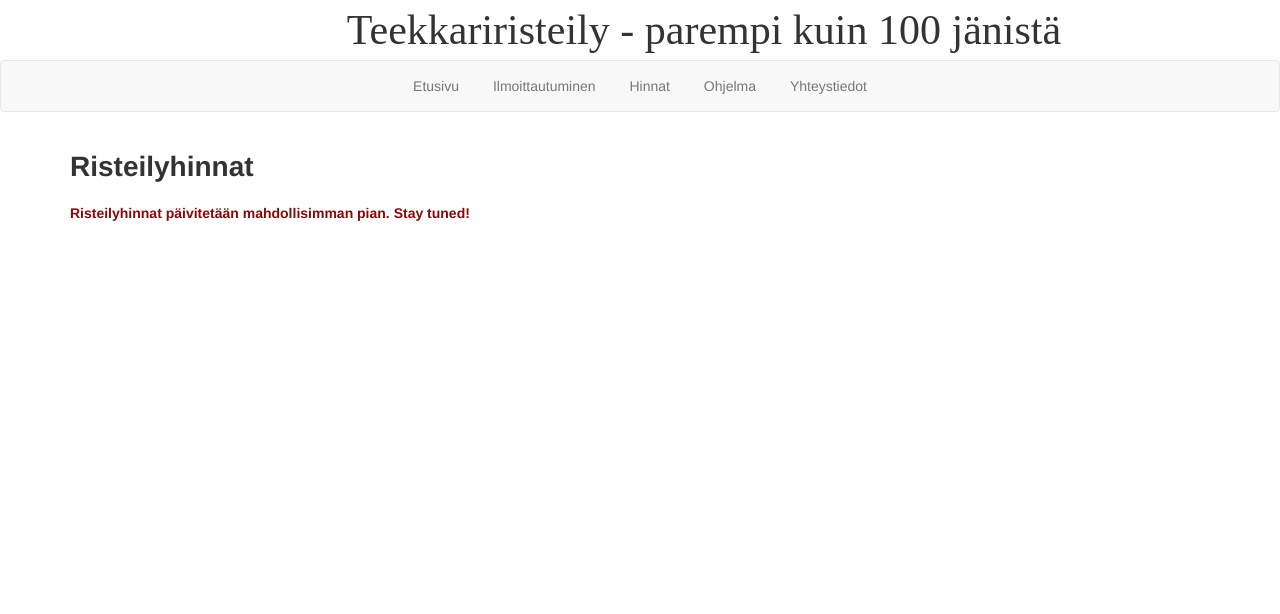
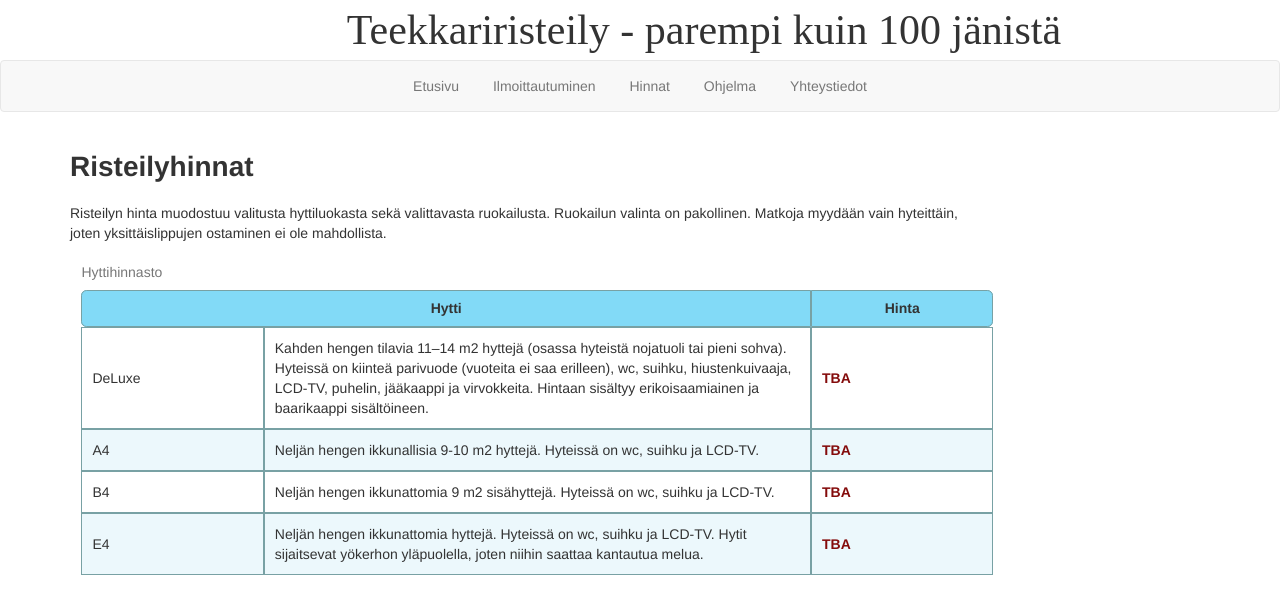
Before and after one commit to kolmeseiska/kolmeseiska.github.io, a Jekyll site: the page built from prices/index.html, in a window 1280 px wide. Shown: the top 614 px of the page. Built offline with Jekyll 4.4.1, drawn with Linux system fonts in a browser that asks for light colours; nearby versions of some CDN libraries; some web fonts are replaced.

Commit message:
Added some default table styles, and modified prices-page to inlcude cabin catalog

```diff
--- a/css/style.css
+++ b/css/style.css
@@ -29,6 +29,52 @@ header {
   min-height: 20%;
   text-align: center;
 }
+
+table {
+  border-collapse: separate;
+}
+
+thead {
+  line-height: 2.5;
+  background-color: #82DAF7;
+}
+
+thead th:first-child {
+  -khtml-border-radius: 0.4em 0 0 0.4em;
+  -moz-border-radius: 0.4em 0 0 0.4em;
+  -ms-border-radius: 0.4em 0 0 0.4em;
+  -o-border-radius: 0.4em 0 0 0.4em;
+  -webkit-border-radius: 0.4em 0 0 0.4em;
+  border-radius: 0.4em 0 0 0.4em;
+}
+
+thead th:last-child {
+  -khtml-border-radius: 0 0.4em 0.4em 0;
+  -moz-border-radius: 0 0.4em 0.4em 0;
+  -ms-border-radius: 0 0.4em 0.4em 0;
+  -o-border-radius: 0 0.4em 0.4em 0;
+  -webkit-border-radius: 0 0.4em 0.4em 0;
+  border-radius: 0 0.4em 0.4em 0;
+}
+
+th {
+  border: 1px solid #78A1A4;
+  text-align: center;
+}
+
+tbody tr:hover {
+  background-color: lightgrey !important;
+}
+
+tbody tr:nth-child(even)  {
+  background-color: #ECF8FC;
+}
+
+td {
+  border: 1px solid #78A1A4;
+  text-align: inherit;
+}
+
 #main_logo {
   margin-left: 5%;
   margin-top: 2%;
@@ -66,3 +112,20 @@ nav li {
   color: #840B0B;
 
 }
+
+#cabinCatalog {
+  width: 80%;
+  margin: 1%;
+}
+
+#cabinCatalog tr td {
+  padding: 10px;
+}
+
+#cabinCatalog tr td:nth-child(odd) {
+  width: 20%
+}
+
+#cabinCatalog tr td:nth-child(even) {
+  width: 60%
+}
--- a/prices/index.html
+++ b/prices/index.html
@@ -2,10 +2,45 @@
 layout: default
 title: Hinnat
 ---
-
-<h1>
-  Risteilyhinnat
-</h1>
-<p class="todo">
-  Risteilyhinnat päivitetään mahdollisimman pian. Stay tuned!
-</p>
+<section>
+  <article>
+    <hgroup>
+      <h1>
+        Risteilyhinnat
+      </h1>
+    </hgroup>
+    <p>
+      Risteilyn hinta muodostuu valitusta hyttiluokasta sekä valittavasta ruokailusta. Ruokailun valinta on pakollinen. Matkoja myydään vain hyteittäin, joten yksittäislippujen ostaminen ei ole mahdollista.
+    </p>
+  </article>
+  <article>
+  <table id="cabinCatalog">
+    <caption>Hyttihinnasto</caption>
+    <thead>
+      <th colspan=2>Hytti</th>
+      <th> Hinta</th>
+    </thead>
+    <tbody>
+      <tr>
+        <td>DeLuxe</td>
+        <td>Kahden hengen tilavia 11–14 m2 hyttejä (osassa hyteistä nojatuoli tai pieni sohva). Hyteissä on kiinteä parivuode (vuoteita ei saa erilleen), wc, suihku, hiustenkuivaaja, LCD-TV, puhelin, jääkaappi ja virvokkeita. Hintaan sisältyy erikoisaamiainen ja baarikaappi sisältöineen.</td>
+        <td class="todo">TBA</td>
+      </tr>
+      <tr>
+        <td>A4</td>
+        <td>Neljän hengen ikkunallisia 9-10 m2 hyttejä. Hyteissä on wc, suihku ja LCD-TV.</td>
+        <td class="todo">TBA</td>
+      </tr>
+      <tr>
+        <td>B4</td>
+        <td>Neljän hengen ikkunattomia 9 m2 sisähyttejä. Hyteissä on wc, suihku ja LCD-TV.</td>
+        <td class="todo">TBA</td>
+      </tr>
+      <tr>
+        <td>E4</td>
+        <td>Neljän hengen ikkunattomia hyttejä. Hyteissä on wc, suihku ja LCD-TV. Hytit sijaitsevat yökerhon yläpuolella, joten niihin saattaa kantautua melua.</td>
+        <td class="todo">TBA</td>
+      </tr>
+    </tbody>
+  </article>
+</section>
```
